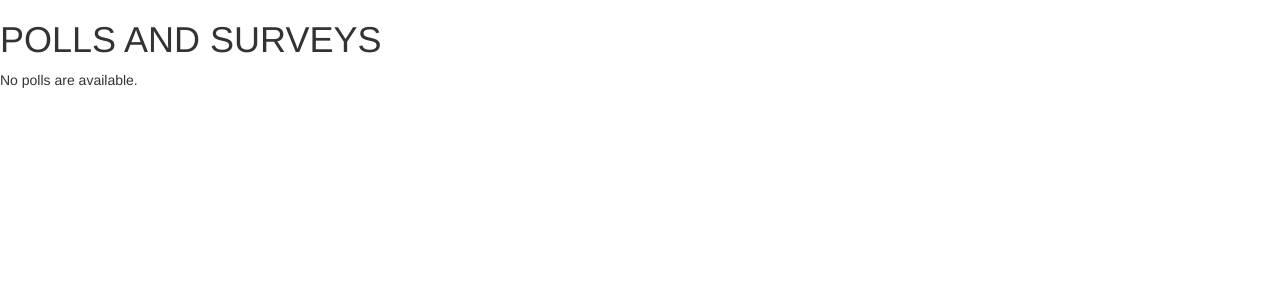
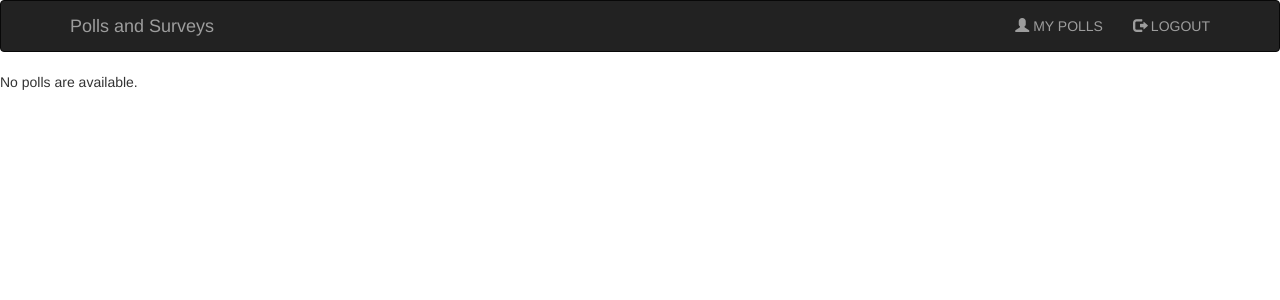
Before and after one commit to philipmathews/Polls-and-Surveys, a Django app: page /dashboard/mypolls/ in a window 1280 px wide. Shown: the top 300 px of the page. Run offline with Django 3.2, Linux system fonts and the light colour scheme; the visitor is signed in with stand-in values (Sample User, id 1); data that the repository does not hold is empty; some libraries are stand-ins or nearby versions.

Commit message:
third commit

```diff
--- a/polls/templates/polls/dashboard.html
+++ b/polls/templates/polls/dashboard.html
@@ -1,4 +1,4 @@
-{% extends 'polls/layout.html' %}
+{% extends 'polls/dashlayout.html' %}
 {% block content %}
 {% if user.is_authenticated %}
 <h3 align="right"> Logged In: {{ user.username }} </h3>
--- /dev/null
+++ b/polls/templates/polls/dashlayout.html
@@ -0,0 +1,11 @@
+<!DOCTYPE html>
+<html>
+<head>
+    <link rel="stylesheet" href="https://maxcdn.bootstrapcdn.com/bootstrap/3.3.7/css/bootstrap.min.css" integrity="sha384-BVYiiSIFeK1dGmJRAkycuHAHRg32OmUcww7on3RYdg4Va+PmSTsz/K68vbdEjh4u" crossorigin="anonymous">
+</head>
+<body>
+        {% include 'polls/includes/dash.html' %}
+        {% block content %}
+        {% endblock %}
+    </body>
+</html>
--- /dev/null
+++ b/polls/templates/polls/includes/dash.html
@@ -0,0 +1,22 @@
+<nav class="navbar navbar-inverse">
+        <div class="container">
+          <div class="navbar-header">
+            <button type="button" class="navbar-toggle collapsed" data-toggle="collapse" data-target="#main-menu" aria-expanded="false">
+              <span class="sr-only">Toggle navigation</span>
+              <span class="icon-bar"></span>
+              <span class="icon-bar"></span>
+              <span class="icon-bar"></span>
+            </button>
+            <a class="navbar-brand" href="{% url 'polls:dashboard' %}">Polls and Surveys</a>
+          </div>
+          <ul class="nav navbar-nav navbar-right">
+            <li><a href="{% url 'polls:mypolls' %}"><span class="glyphicon glyphicon-user"></span> MY POLLS</a></li>
+            <li><a href="{% url 'polls:logout' %}"><span class="glyphicon glyphicon-log-out"></span> LOGOUT</a></li>
+          </ul>
+
+          <div class="collapse navbar-collapse" id="main-menu">
+          </div>
+          <div class="collapse navbar-collapse" id="main-menu">
+                </div><!--/.nav-collapse -->
+        </div>
+      </nav>
--- a/polls/templates/polls/layout.html
+++ b/polls/templates/polls/layout.html
@@ -22,9 +22,7 @@
         </title>
     </head>
     <body>
-        <h1>
-            POLLS AND SURVEYS
-        </h1>
+        {% include 'polls/includes/header.html' %}
         {% block content %}
         {% endblock %}
     </body>
--- a/polls/templates/polls/mypolls.html
+++ b/polls/templates/polls/mypolls.html
@@ -1,4 +1,4 @@
-{% extends 'polls/layout.html' %}
+{% extends 'polls/dashlayout.html' %}
 {% block content %}
 {% if latest_question_list %}
 <h3>QUESTIONS</h3>
--- a/polls/templates/polls/vote.html
+++ b/polls/templates/polls/vote.html
@@ -1,4 +1,4 @@
-{% extends 'polls/layout.html' %}
+{% extends 'polls/dashlayout.html' %}
 {% block content %}
 <h1>You have voted for <u>{{choice.choice_text}}</u></h1>
 <a href="{% url 'polls:dashboard' %}">Vote again?</a>
```
Also changed, not shown: other parts of polls/templates/polls/dashboard.html (+0 -4 lines), polls/templates/polls/includes/header.html (added, +22 -0 lines).
